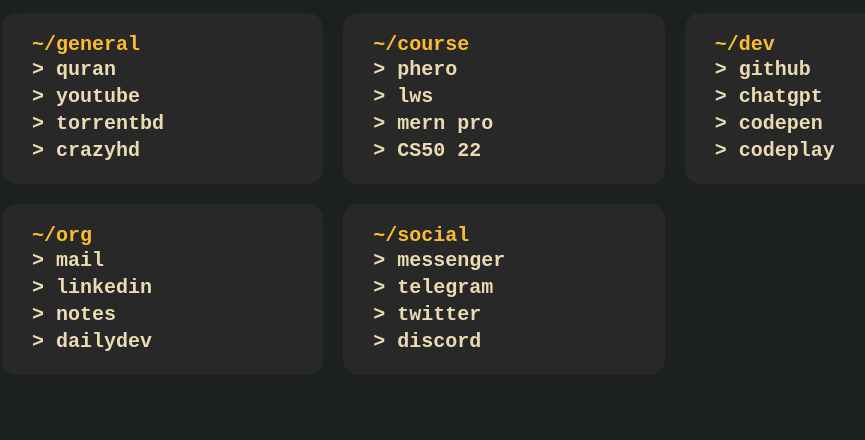
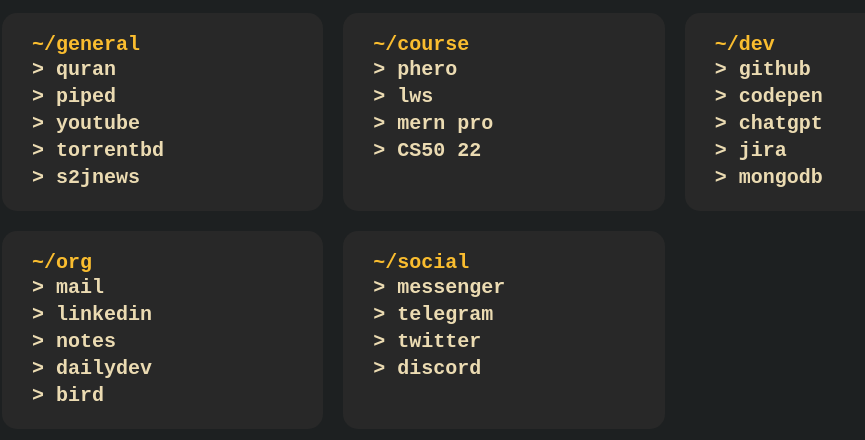
Before and after one commit to zhSHUVO/.dotfiles, a plain HTML site: page Newtab/index.html in a window 1280 px wide. Shown: the part 292-732 px from the top of the page, without its empty margins (136-1001 px from the left). Drawn offline with Linux system fonts and the light colour scheme.

Commit message:
1685634331

```diff
--- a/Newtab/index.html
+++ b/Newtab/index.html
@@ -17,6 +17,9 @@
                             <a href="https://quran.com/">quran</a>
                         </li>
                         <li>
+                            <a href="https://piped.video/">piped</a>
+                        </li>
+                        <li>
                             <a href="https://www.youtube.com">youtube</a>
                         </li>
                         <li>
@@ -25,7 +28,7 @@
                             >
                         </li>
                         <li>
-                            <a href="https://www.chd4.com/index.php">crazyhd</a>
+                            <a href="https://s2jnews.com/">s2jnews</a>
                         </li>
                     </ul>
                 </div>
@@ -69,13 +72,19 @@
                             >
                         </li>
                         <li>
+                            <a href="https://codepen.io/your-work">codepen</a>
+                        </li>
+                        <li>
                             <a href="https://chat.openai.com/chat">chatgpt</a>
                         </li>
                         <li>
-                            <a href="https://codepen.io/your-work">codepen</a>
+                            <a href="https://zhshuvo.atlassian.net/">jira</a>
                         </li>
                         <li>
-                            <a href="https://www.codeply.com/">codeplay</a>
+                            <a
+                                href="https://cloud.mongodb.com/v2/647470f0238508632eb25f8b#/clusters"
+                                >mongodb</a
+                            >
                         </li>
                     </ul>
                 </div>
@@ -97,6 +106,9 @@
                             >
                         </li>
                         <li><a href="https://app.daily.dev/">dailydev</a></li>
+                        <li>
+                            <a href="https://bard.google.com/">bird</a>
+                        </li>
                     </ul>
                 </div>
 
```
Also changed, not shown: 9 other files.
